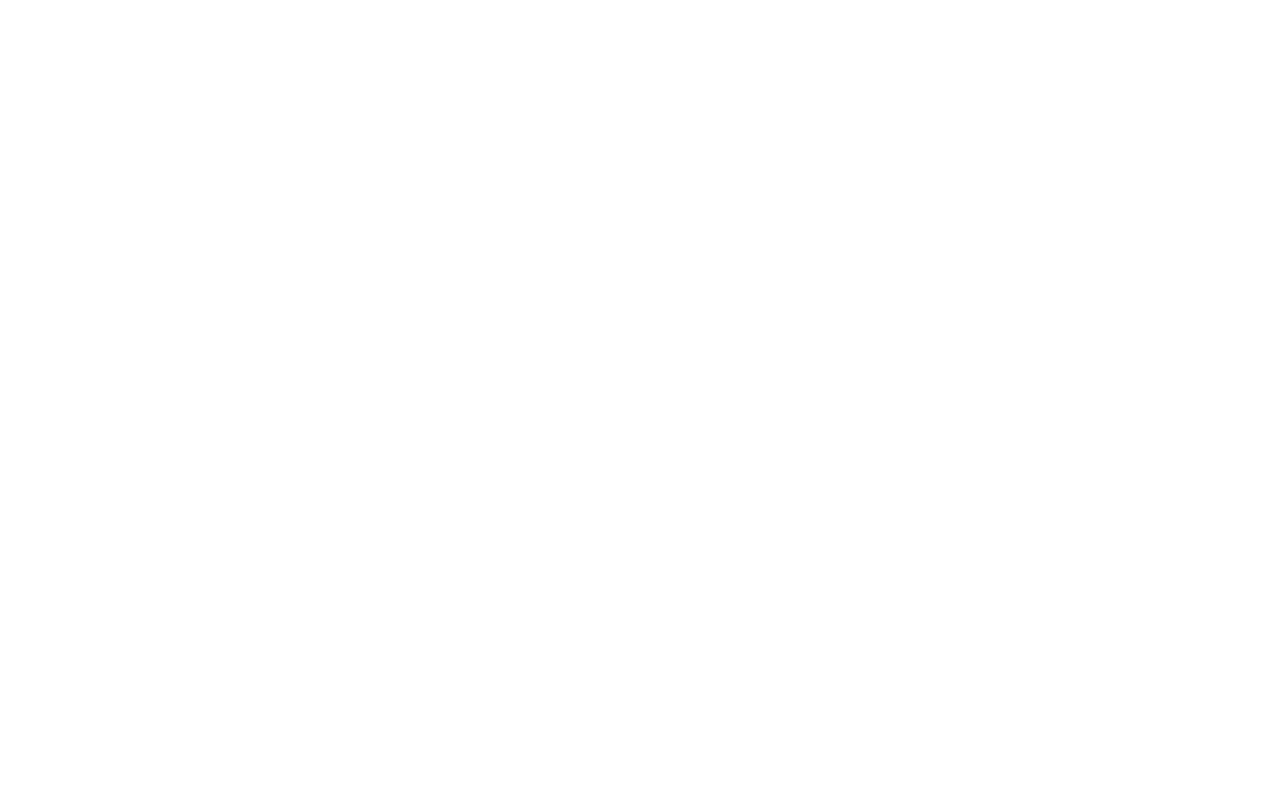
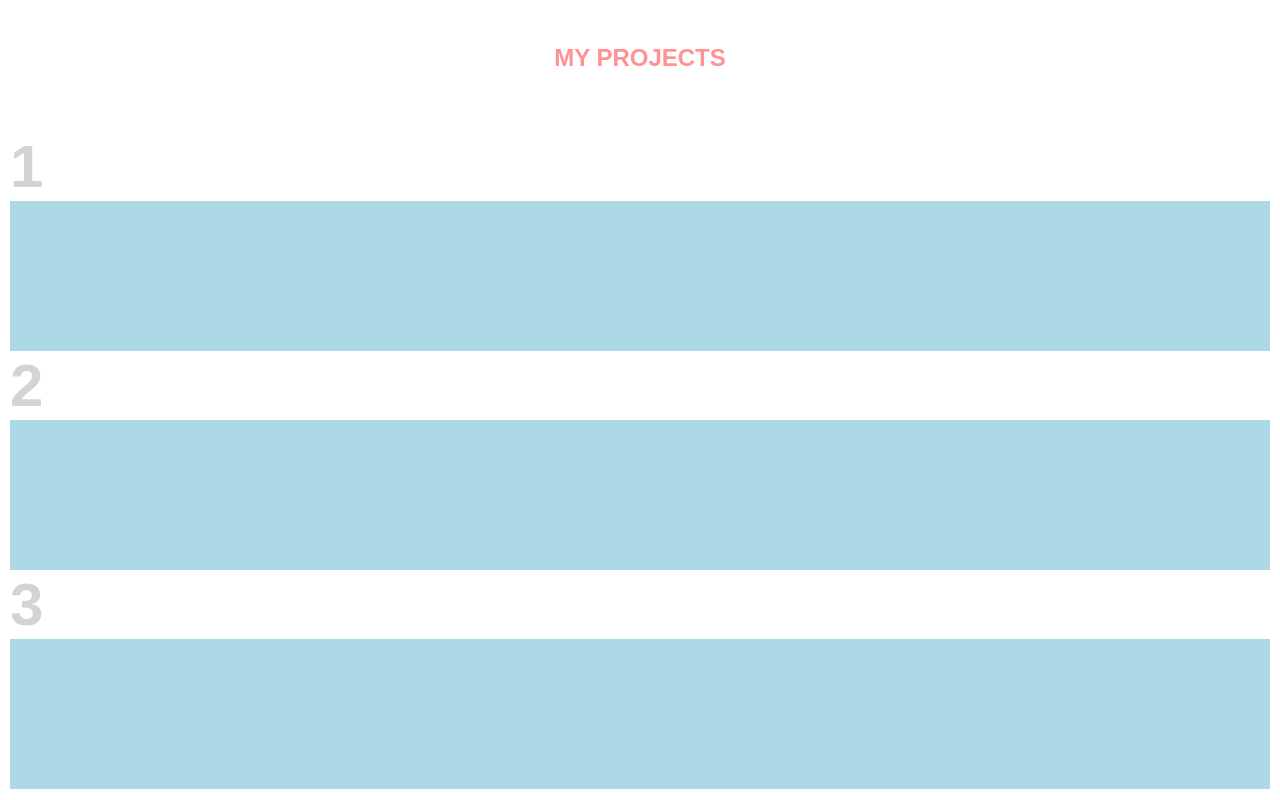
Before and after one commit to martynakiljan/my_portfolio, a React (Create React App) app: page / in a window 1280 px wide. Shown: the part 1600-2400 px from the top of the page. Built offline with nearby package versions, Linux system fonts and the light colour scheme.

Commit message:
add projects component, create a common component for all titles

```diff
--- a/src/App.js
+++ b/src/App.js
@@ -1,4 +1,4 @@
-import Portfolio from './components/Portfolio'
+import Portfolio from './components/Portfolio/Portfolio'
 import { ThemeProvider } from 'styled-components';
 import {theme} from './theme/mainTheme'
 import GlobalStyle from '../src/theme/GlobalStyle'
--- a/src/components/AboutMe/AboutMe.js
+++ b/src/components/AboutMe/AboutMe.js
@@ -1,6 +1,7 @@
 import React from 'react';
-import {StyledAboutMeTitle, StyledContainerAboutMe, StyledImage,StyledTextAboutMe, StyledBoxIcon, StyledTextIcon} from './StyledAboutMe.styled'
+import { StyledContainerAboutMe, StyledImage,StyledTextAboutMe, StyledBoxIcon, StyledTextIcon} from './StyledAboutMe.styled'
 import img from '../../images/img.jpg'
+import Title from '../Titles/Title'
 import { FontAwesomeIcon } from "@fortawesome/react-fontawesome";
 import { faMountain, faBook, faPizzaSlice} from "@fortawesome/free-solid-svg-icons";
 
@@ -12,7 +13,7 @@ const AboutMe = () => {
 return (
 
    <StyledContainerAboutMe>
-        <StyledAboutMeTitle>About me</StyledAboutMeTitle>
+        <Title>About me</Title>
         <StyledImage src={img} alt='image 1'/>
         <StyledTextAboutMe>Nor again is there anyone who loves or pursues or desires to obtain pain of itself, because it is pain, but because occasionally circumstances occur in which toil and pain can procure him some great pleasure.  </StyledTextAboutMe>
 
--- a/src/components/AboutMe/StyledAboutMe.styled.js
+++ b/src/components/AboutMe/StyledAboutMe.styled.js
@@ -1,21 +1,9 @@
 import styled from 'styled-components';
-
-export const StyledAboutMeTitle = styled.h4`
-  color: ${({ theme }) => theme.mainColorPastel};
-  margin-bottom: 50px;
-  width: 100%;
-  text-align: center;
-  text-transform: uppercase;
-  font-size: ${({ theme }) => theme.fontSize.title};
-
-
-`
 
 
 export const StyledContainerAboutMe = styled.section`
  margin-top: 200px;
-
-
+ margin-bottom: 100px;
 `;
 
 export const StyledImage = styled.img.attrs(props => ({
@@ -28,6 +16,7 @@ export const StyledImage = styled.img.attrs(props => ({
  height: 200px;
  margin: 0 auto;
  border-radius: 50%;
+ background-size: cover;
 
   `
 
--- a/src/components/Portfolio.js
+++ /dev/null
@@ -1,23 +0,0 @@
-import GlobalStyle from '../theme/GlobalStyle'
-import Nav from './Nav/Nav'
-import { ThemeProvider } from 'styled-components';
-import {theme} from '../theme/mainTheme'
-import Header from './Header/Header.js'
-import AboutMe from './AboutMe/AboutMe'
-
-const Portfolio = () => {
-
-    return (
-        <>
-         {/* <GlobalStyle/>
-           <ThemeProvider theme={theme}> */}
-             <Nav/>
-             <Header/>
-             <AboutMe/>
-           {/* </ThemeProvider> */}
-        </>
-    )
-
-}
-
-export default Portfolio;
--- /dev/null
+++ b/src/components/Portfolio/Portfolio.js
@@ -0,0 +1,21 @@
+import React from 'react';
+import Nav from '../Nav/Nav'
+import Header from '../Header/Header.js'
+import AboutMe from '../AboutMe/AboutMe'
+import Projects from '../Projects/Projects'
+
+const Portfolio = () => {
+
+    return (
+        <>
+             <Nav/>
+             <Header/>
+             <AboutMe/>
+             <Projects/>
+
+        </>
+    )
+
+}
+
+export default Portfolio;
--- /dev/null
+++ b/src/components/Projects/Project.js
@@ -0,0 +1,12 @@
+import React from 'react';
+import {StyledBoxForProject} from './StyledProjects.styled'
+
+
+const Project = () => {
+    return (
+        <StyledBoxForProject></StyledBoxForProject>
+    )
+
+}
+
+export default Project;
--- /dev/null
+++ b/src/components/Projects/Projects.js
@@ -0,0 +1,32 @@
+import React from 'react';
+import Title from '../Titles/Title'
+import {StyledContainerProjects, StyledNumberOfProject} from './StyledProjects.styled'
+import Project from './Project'
+
+
+
+const Projects = () => {
+    return (
+     <>
+            <Title>My projects</Title>
+            <StyledContainerProjects>
+
+              <StyledNumberOfProject>1</StyledNumberOfProject>
+              <Project/>
+
+              <StyledNumberOfProject>2</StyledNumberOfProject>
+              <Project/>
+
+              <StyledNumberOfProject>3</StyledNumberOfProject>
+              <Project/>
+
+              <StyledNumberOfProject>4</StyledNumberOfProject>
+              <Project/>
+
+
+            </StyledContainerProjects>
+     </>
+    )
+}
+
+export default Projects;
--- /dev/null
+++ b/src/components/Projects/StyledProjects.styled.js
@@ -0,0 +1,29 @@
+import styled from 'styled-components';
+
+
+export const StyledContainerProjects = styled.section`
+
+width: 100%;
+font-size: 20px;
+font-weight:${({ theme }) => theme.light};
+color: ${({ theme }) => theme.mainColorGray};
+padding: 10px;
+margin-top: 10px;
+
+`;
+export const StyledNumberOfProject = styled.h4`
+
+font-size: ${({ theme }) => theme.fontSize.number};
+opacity: 0.5;
+font-weight: bold;
+
+`;
+
+
+export const StyledBoxForProject = styled.div`
+
+background-color: lightblue;
+width: 100%;
+height: 150px;
+
+`;
--- /dev/null
+++ b/src/components/Titles/StyledTitle.styled.js
@@ -0,0 +1,12 @@
+import styled from 'styled-components';
+
+export const StyledTitle = styled.h4`
+  color: ${({ theme }) => theme.mainColorPastel};
+  margin-bottom: 50px;
+  width: 100%;
+  text-align: center;
+  text-transform: uppercase;
+  font-size: ${({ theme }) => theme.fontSize.title};
+
+
+`
--- /dev/null
+++ b/src/components/Titles/Title.js
@@ -0,0 +1,13 @@
+import React from 'react';
+import {StyledTitle} from './StyledTitle.styled'
+
+const Title= ({children}) => {
+    return (
+
+     <StyledTitle>{children}</StyledTitle>
+    )
+
+}
+
+
+export default Title;
--- a/src/theme/mainTheme.js
+++ b/src/theme/mainTheme.js
@@ -12,8 +12,8 @@ export const theme = {
     s: '1.6rem',
     m: '2.1rem',
     title: '2.4rem',
-    xl: '4rem',
-    number: '10rem',
+    number: '6rem',
+
 
   },
 };
```
Also changed, not shown: src/theme/GlobalStyle.js (+4 -3 lines).
